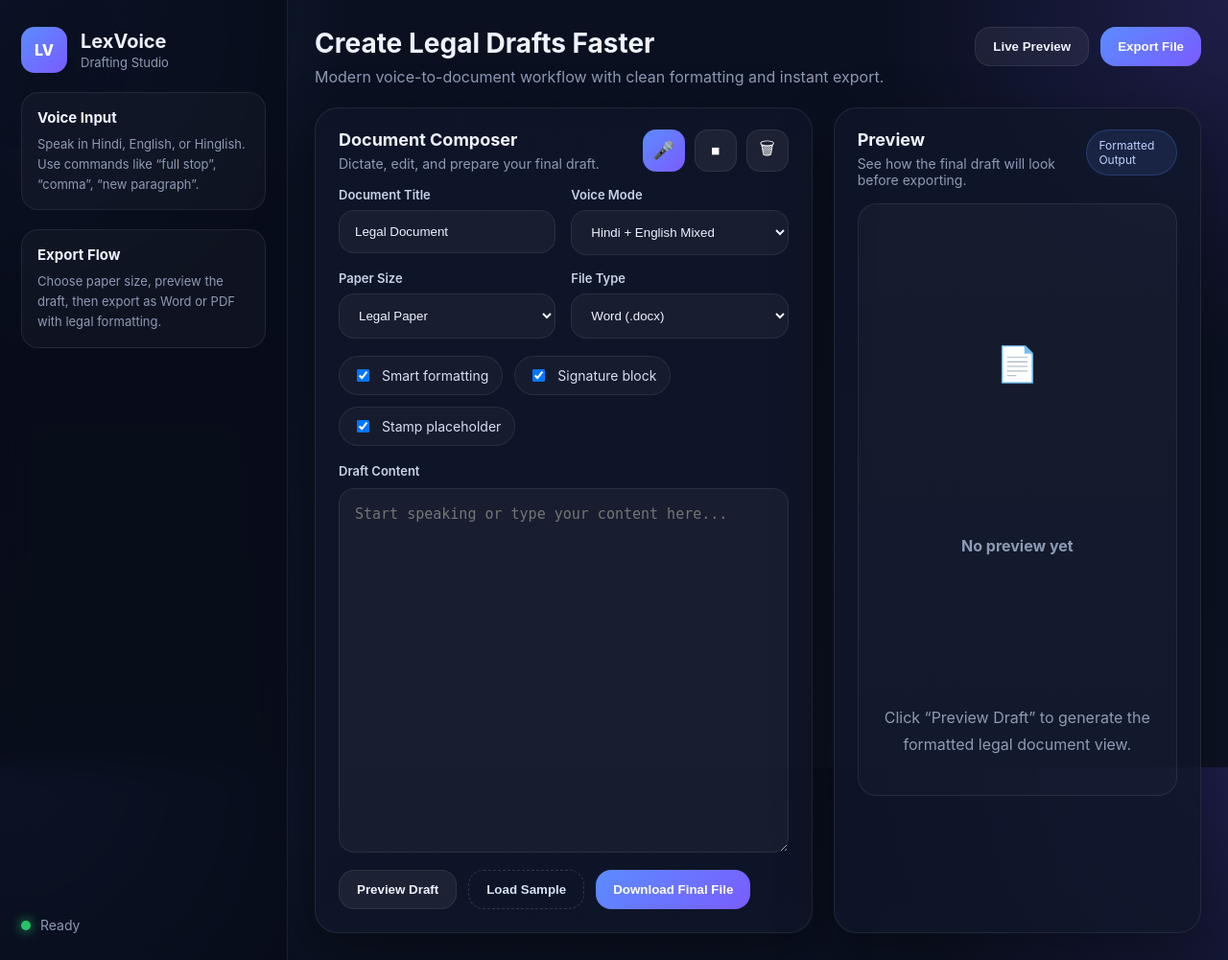
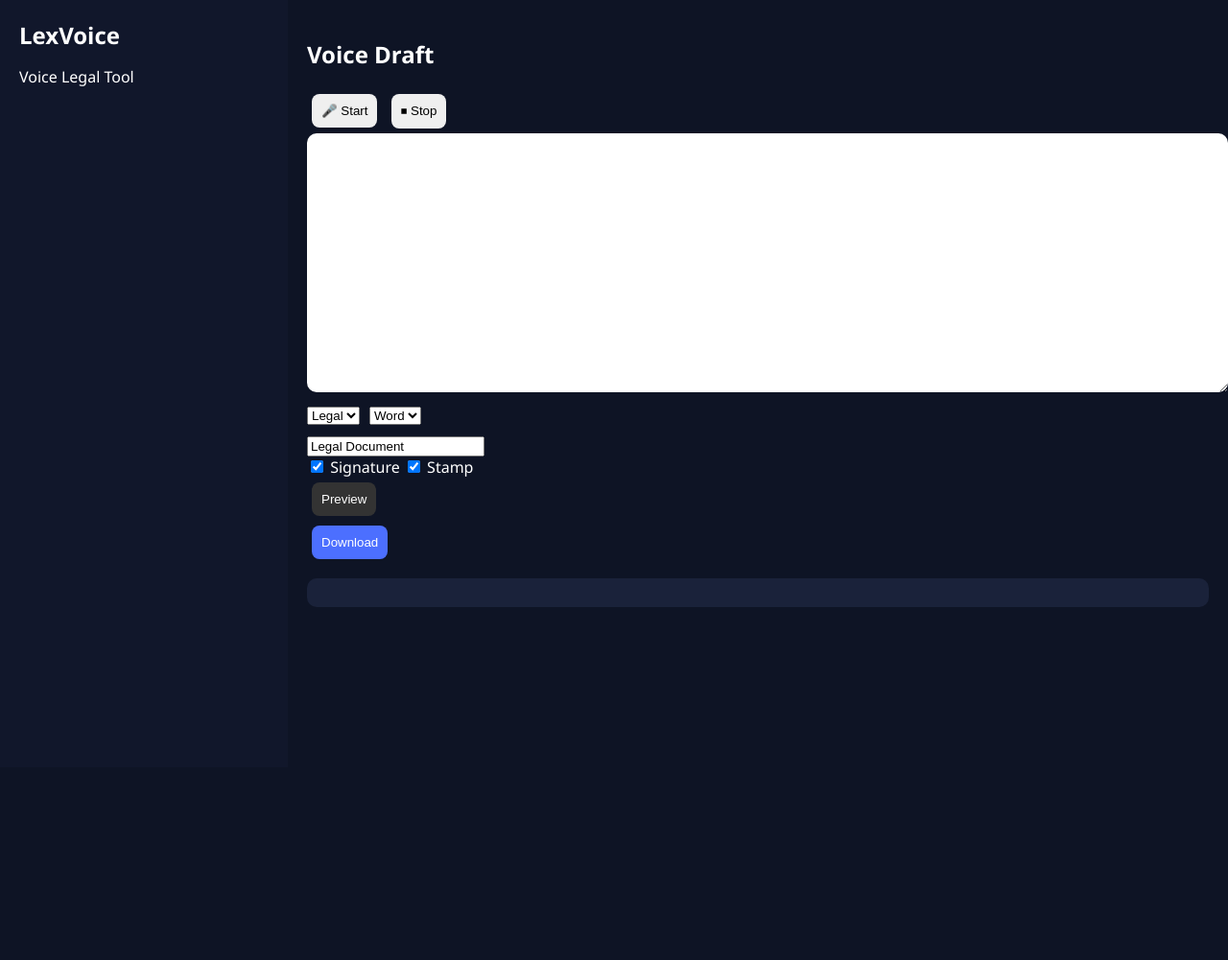
Before and after one commit to sverma096/123, a Flask app: page / in a window 1280 px wide. Shown: the whole page at 96% size. After the commit the page ends 633 px from the top, so only its background shows below. Run offline with Flask 3, Linux system fonts and the light colour scheme.

Commit message:
Update index.html

```diff
--- a/templates/index.html
+++ b/templates/index.html
@@ -1,147 +1,168 @@
+<!DOCTYPE html>
+<html>
+<head>
+<title>LexVoice SaaS</title>
+<meta name="viewport" content="width=device-width, initial-scale=1.0">
 
-<!DOCTYPE html>
-<html lang="en">
-<head>
-  <meta charset="UTF-8" />
-  <meta name="viewport" content="width=device-width, initial-scale=1.0" />
-  <title>LexVoice Studio</title>
-  <link rel="stylesheet" href="/static/style.css" />
+<style>
+body {
+  margin:0;
+  font-family: 'Segoe UI';
+  background:#0e1425;
+  color:white;
+}
+
+.container {
+  display:flex;
+  height:100vh;
+}
+
+.sidebar {
+  width:260px;
+  background:#11172b;
+  padding:20px;
+}
+
+.sidebar h2 {
+  margin:0;
+}
+
+.main {
+  flex:1;
+  padding:20px;
+}
+
+textarea {
+  width:100%;
+  height:250px;
+  border-radius:10px;
+  border:none;
+  padding:10px;
+}
+
+button {
+  padding:10px;
+  margin:5px;
+  border:none;
+  border-radius:8px;
+  cursor:pointer;
+}
+
+.primary { background:#4c6fff; color:white; }
+.secondary { background:#333; color:white; }
+
+.row {
+  display:flex;
+  gap:10px;
+  margin:10px 0;
+}
+
+.preview {
+  background:#1a223a;
+  padding:15px;
+  border-radius:10px;
+  margin-top:15px;
+  white-space:pre-wrap;
+}
+</style>
 </head>
+
 <body>
-  <div class="app-shell">
-    <aside class="sidebar">
-      <div class="brand">
-        <div class="brand-mark">LV</div>
-        <div>
-          <h1>LexVoice</h1>
-          <p>Drafting Studio</p>
-        </div>
-      </div>
 
-      <div class="sidebar-card">
-        <h3>Voice Input</h3>
-        <p>Speak in Hindi, English, or Hinglish. Use commands like “full stop”, “comma”, “new paragraph”.</p>
-      </div>
+<div class="container">
 
-      <div class="sidebar-card">
-        <h3>Export Flow</h3>
-        <p>Choose paper size, preview the draft, then export as Word or PDF with legal formatting.</p>
-      </div>
+<div class="sidebar">
+  <h2>LexVoice</h2>
+  <p>Voice Legal Tool</p>
+</div>
 
-      <div class="sidebar-footer">
-        <span class="dot"></span>
-        <span id="statusText">Ready</span>
-      </div>
-    </aside>
+<div class="main">
 
-    <main class="main-panel">
-      <header class="topbar">
-        <div>
-          <h2>Create Legal Drafts Faster</h2>
-          <p>Modern voice-to-document workflow with clean formatting and instant export.</p>
-        </div>
-        <div class="topbar-actions">
-          <button class="btn btn-secondary" type="button" id="previewBtnTop">Live Preview</button>
-          <button class="btn btn-primary" type="submit" form="draftForm">Export File</button>
-        </div>
-      </header>
+<h2>Voice Draft</h2>
 
-      <div class="grid">
-        <section class="panel composer">
-          <div class="panel-header">
-            <div>
-              <h3>Document Composer</h3>
-              <p>Dictate, edit, and prepare your final draft.</p>
-            </div>
-            <div class="voice-controls">
-              <button class="icon-btn" type="button" id="startBtn" title="Start voice typing">🎤</button>
-              <button class="icon-btn muted" type="button" id="stopBtn" title="Stop voice typing">⏹</button>
-              <button class="icon-btn muted" type="button" id="clearBtn" title="Clear text">🗑</button>
-            </div>
-          </div>
+<button onclick="start()">🎤 Start</button>
+<button onclick="stop()">⏹ Stop</button>
 
-          <form id="draftForm" action="/generate" method="POST">
-            <div class="form-grid">
-              <div class="field">
-                <label for="title">Document Title</label>
-                <input id="title" name="title" type="text" value="Legal Document" placeholder="Enter title" />
-              </div>
+<textarea id="text"></textarea>
 
-              <div class="field">
-                <label for="languageMode">Voice Mode</label>
-                <select id="languageMode">
-                  <option value="hi-IN" selected>Hindi + English Mixed</option>
-                  <option value="en-IN">English</option>
-                  <option value="hi-IN">Hindi</option>
-                </select>
-              </div>
+<div class="row">
+<select id="format">
+  <option value="legal">Legal</option>
+  <option value="a4">A4</option>
+</select>
 
-              <div class="field">
-                <label for="format">Paper Size</label>
-                <select id="format" name="format">
-                  <option value="legal">Legal Paper</option>
-                  <option value="a4">A4</option>
-                </select>
-              </div>
+<select id="filetype">
+  <option value="word">Word</option>
+  <option value="pdf">PDF</option>
+</select>
+</div>
 
-              <div class="field">
-                <label for="filetype">File Type</label>
-                <select id="filetype" name="filetype">
-                  <option value="word">Word (.docx)</option>
-                  <option value="pdf">PDF (.pdf)</option>
-                </select>
-              </div>
-            </div>
+<input id="title" value="Legal Document"/>
 
-            <div class="toggle-row">
-              <label class="toggle">
-                <input type="checkbox" name="ai_enabled" id="ai_enabled" checked />
-                <span>Smart formatting</span>
-              </label>
-              <label class="toggle">
-                <input type="checkbox" name="signature" id="signature" checked />
-                <span>Signature block</span>
-              </label>
-              <label class="toggle">
-                <input type="checkbox" name="stamp" id="stamp" checked />
-                <span>Stamp placeholder</span>
-              </label>
-            </div>
+<div>
+<label><input type="checkbox" id="sign" checked> Signature</label>
+<label><input type="checkbox" id="stamp" checked> Stamp</label>
+</div>
 
-            <div class="editor-wrap">
-              <label for="text" class="editor-label">Draft Content</label>
-              <textarea id="text" name="text" placeholder="Start speaking or type your content here..."></textarea>
-            </div>
+<button class="secondary" onclick="preview()">Preview</button>
 
-            <div class="bottom-actions">
-              <button class="btn btn-secondary" type="button" id="previewBtn">Preview Draft</button>
-              <button class="btn btn-ghost" type="button" id="sampleBtn">Load Sample</button>
-              <button class="btn btn-primary" type="submit">Download Final File</button>
-            </div>
-          </form>
-        </section>
+<form method="POST" action="/generate">
+<input type="hidden" name="text" id="ftext">
+<input type="hidden" name="title" id="ftitle">
+<input type="hidden" name="format" id="fformat">
+<input type="hidden" name="filetype" id="ffile">
 
-        <section class="panel preview-panel">
-          <div class="panel-header">
-            <div>
-              <h3>Preview</h3>
-              <p>See how the final draft will look before exporting.</p>
-            </div>
-            <span class="preview-badge">Formatted Output</span>
-          </div>
+<button class="primary" onclick="submitForm()">Download</button>
+</form>
 
-          <div id="previewBox" class="preview-box">
-            <div class="preview-placeholder">
-              <div class="preview-icon">📄</div>
-              <h4>No preview yet</h4>
-              <p>Click “Preview Draft” to generate the formatted legal document view.</p>
-            </div>
-          </div>
-        </section>
-      </div>
-    </main>
-  </div>
+<div class="preview" id="previewBox"></div>
 
-  <script src="/static/app.js"></script>
+</div>
+</div>
+
+<script>
+let rec;
+
+function start(){
+ rec = new (window.SpeechRecognition||window.webkitSpeechRecognition)();
+ rec.lang="hi-IN";
+ rec.continuous=true;
+
+ rec.onresult=e=>{
+  let t="";
+  for(let i=0;i<e.results.length;i++){
+   t+=e.results[i][0].transcript;
+  }
+  document.getElementById("text").value=t;
+ };
+
+ rec.start();
+}
+
+function stop(){ if(rec) rec.stop(); }
+
+function preview(){
+ fetch("/preview",{
+  method:"POST",
+  headers:{"Content-Type":"application/json"},
+  body:JSON.stringify({
+   text:document.getElementById("text").value,
+   title:document.getElementById("title").value,
+   sign:document.getElementById("sign").checked,
+   stamp:document.getElementById("stamp").checked
+  })
+ }).then(r=>r.json()).then(d=>{
+  document.getElementById("previewBox").innerText=d.preview;
+ });
+}
+
+function submitForm(){
+ document.getElementById("ftext").value=document.getElementById("text").value;
+ document.getElementById("ftitle").value=document.getElementById("title").value;
+ document.getElementById("fformat").value=document.getElementById("format").value;
+ document.getElementById("ffile").value=document.getElementById("filetype").value;
+}
+</script>
+
 </body>
 </html>
```
